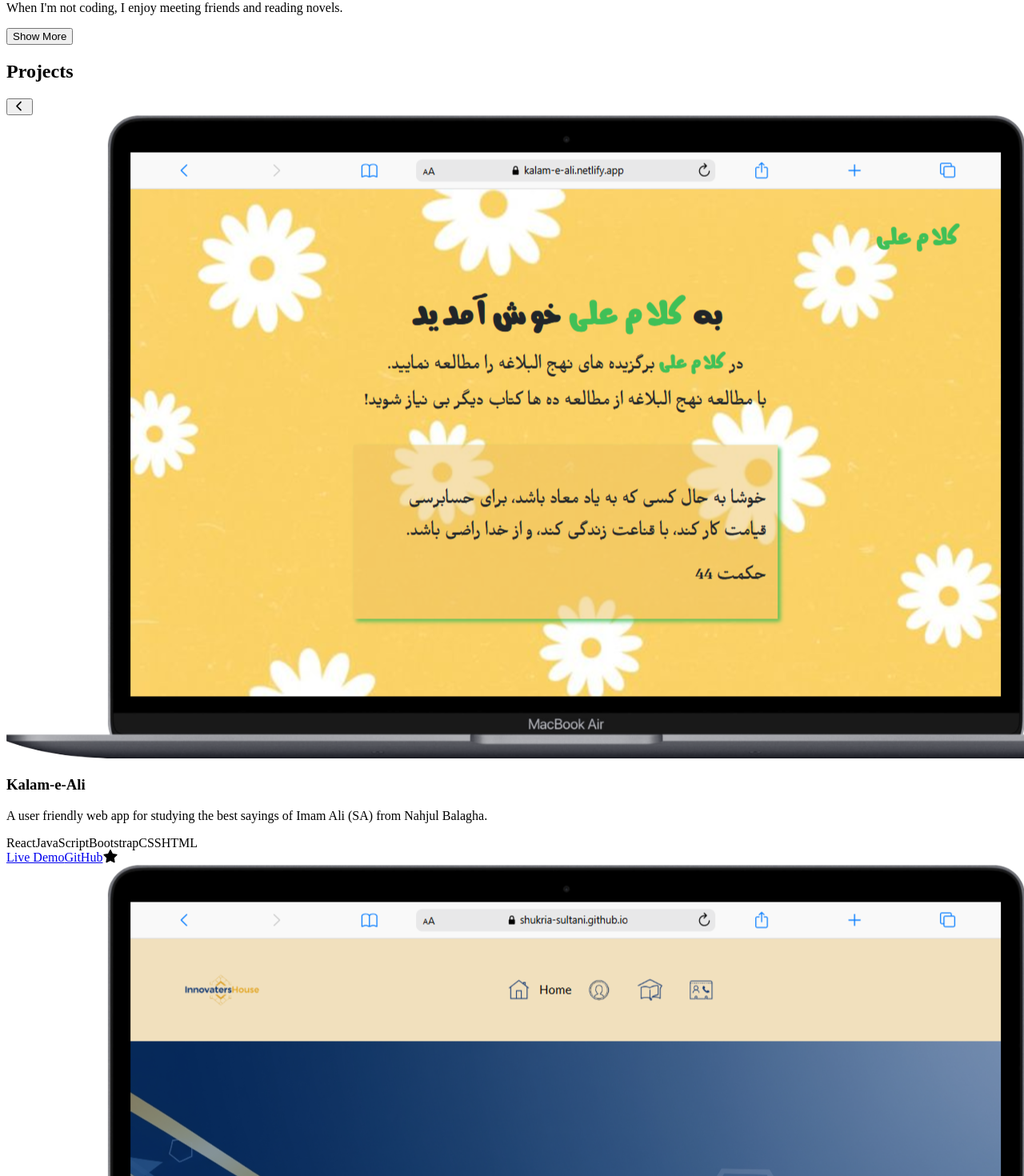
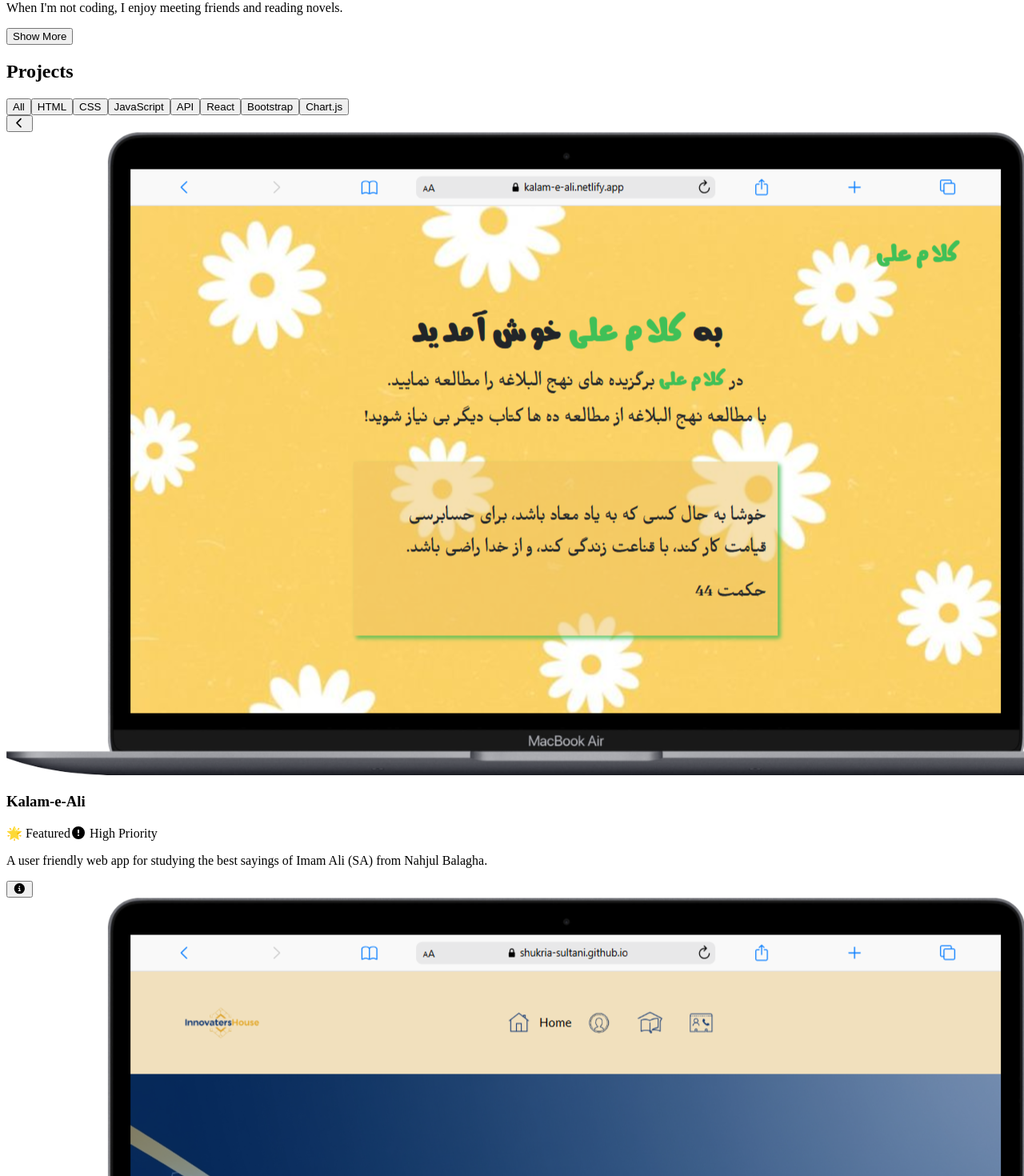
Before and after one commit to shukria-sultani/developer-portfolio, a React (Vite) app: page / in a window 1280 px wide. Shown: the part 2860-4330 px from the top of the page at 80% size. Built offline with nearby package versions, Linux system fonts and the light colour scheme; the HTML template or start-up script is replaced by a standard one.

Commit message:
Updated the Project Component to add more interactivity.

```diff
--- a/package.json
+++ b/package.json
@@ -13,7 +13,8 @@
     "@fortawesome/fontawesome-svg-core": "^7.0.0",
     "@fortawesome/free-brands-svg-icons": "^7.0.0",
     "@fortawesome/free-solid-svg-icons": "^7.0.0",
-    "@fortawesome/react-fontawesome": "^0.2.3",
+    "@fortawesome/react-fontawesome": "^0.2.6",
+    "framer-motion": "^12.23.12",
     "react": "^19.1.1",
     "react-dom": "^19.1.1"
   },
--- a/src/Components/Projects.jsx
+++ b/src/Components/Projects.jsx
@@ -4,7 +4,11 @@ import {
   faChevronLeft,
   faChevronRight,
   faStar,
+  faInfoCircle,
+  faTimesCircle,
+  faExclamationCircle,
 } from "@fortawesome/free-solid-svg-icons";
+import { motion, AnimatePresence } from 'framer-motion';
 
 // images
 import weatherDesktop from "../assets/images/Macbook-Air-all-around-weather.png";
@@ -24,6 +28,7 @@ export default function Projects() {
       githubLink: "https://github.com/shukria-sultani/SheCodes-Final_Project",
       techStack: ["HTML", "CSS", "JavaScript", "API"],
       featured: false,
+      priority: 'low',
     },
     {
       name: "Sayyida-Nisa",
@@ -34,6 +39,7 @@ export default function Projects() {
       githubLink: "https://github.com/shukria-sultani/Sayyida-Nisa",
       techStack: ["React", "JavaScript", "Bootstrap", "CSS", "HTML"],
       featured: true,
+      priority: 'high',
     },
     {
       name: "Kalam-e-Ali",
@@ -44,6 +50,7 @@ export default function Projects() {
       githubLink: "https://github.com/shukria-sultani/Imam-Ali-Sayings",
       techStack: ["React", "JavaScript", "Bootstrap", "CSS", "HTML"],
       featured: true,
+      priority: 'high',
     },
     {
       name: "InnovatersHouse",
@@ -54,6 +61,7 @@ export default function Projects() {
       githubLink: "https://github.com/shukria-sultani/InnovatersHouse",
       techStack: ["HTML", "CSS", "JavaScript"],
       featured: false,
+      priority: 'medium',
     },
     {
       name: "Client and Invoice Management",
@@ -65,52 +73,159 @@ export default function Projects() {
       githubLink: "https://github.com/shukria-sultani/freelance-invoice-app",
       techStack: ["HTML", "CSS", "JavaScript", "Chart.js"],
       featured: true,
+      priority: 'high',
     },
   ];
 
   const [currentIndex, setCurrentIndex] = useState(0);
   const projectsPerPage = 2;
 
+  // New states for updates and filters
+  const [projectUpdates, setProjectUpdates] = useState([]);
+  const [activeFilter, setActiveFilter] = useState("All");
+  const [expandedCard, setExpandedCard] = useState(null);
+
+  // Function to get unique tech stacks for filter buttons
+  const getUniqueTechStacks = () => {
+    const allStacks = projects.flatMap((p) => p.techStack);
+    return ["All", ...new Set(allStacks)];
+  };
+
+  // Filter the projects based on the active filter
+  const filteredProjects = projects.filter((project) =>
+    activeFilter === "All" ? true : project.techStack.includes(activeFilter)
+  );
+
   // Auto-slideshow functionality
   useEffect(() => {
     const interval = setInterval(() => {
       setCurrentIndex(
-        (prevIndex) => (prevIndex + projectsPerPage) % projects.length
+        (prevIndex) => (prevIndex + projectsPerPage) % filteredProjects.length
       );
     }, 5000); // Change projects every 5 seconds
 
     return () => clearInterval(interval); // Clean up the interval on component unmount
-  }, [projects.length]);
+  }, [filteredProjects.length]);
+
+  // Project Updates Polling
+  useEffect(() => {
+    const messages = [
+      "New project added: Weather All Around!",
+      "An update has been pushed to Sayyida-Nisa!",
+      "Kalam-e-Ali is now live!",
+      "Major performance updates for InnovatersHouse!",
+    ];
+    let messageIndex = 0;
+
+    const interval = setInterval(() => {
+      if (messageIndex < messages.length) {
+        setProjectUpdates((prevUpdates) => [
+          { id: Date.now(), text: messages[messageIndex] },
+          ...prevUpdates,
+        ]);
+        messageIndex++;
+      } else {
+        // Reset the updates
+        setProjectUpdates([]);
+        messageIndex = 0;
+      }
+    }, 15000);
+
+    return () => clearInterval(interval);
+  }, []);
 
   const handleNext = () => {
     setCurrentIndex(
-      (prevIndex) => (prevIndex + projectsPerPage) % projects.length
+      (prevIndex) => (prevIndex + projectsPerPage) % filteredProjects.length
     );
   };
 
   const handlePrevious = () => {
     setCurrentIndex(
       (prevIndex) =>
-        (prevIndex - projectsPerPage + projects.length) % projects.length
+        (prevIndex - projectsPerPage + filteredProjects.length) %
+        filteredProjects.length
     );
   };
 
-  const visibleProjects = projects.slice(
+  const toggleDetails = (name) => {
+    setExpandedCard(expandedCard === name ? null : name);
+  };
+
+  const visibleProjects = filteredProjects.slice(
     currentIndex,
     currentIndex + projectsPerPage
   );
+
+  const projectsToDisplay =
+    visibleProjects.length < projectsPerPage && filteredProjects.length > 0
+      ? [
+          ...visibleProjects,
+          ...filteredProjects.slice(
+            0,
+            projectsPerPage - visibleProjects.length
+          ),
+        ]
+      : visibleProjects;
 
   return (
     <section className="projects-section">
       <div className="projects-container">
         <h2>Projects</h2>
+
+        {/* Filter Buttons */}
+        <div className="filter-buttons">
+          {getUniqueTechStacks().map((stack, index) => (
+            <button
+              key={index}
+              onClick={() => setActiveFilter(stack)}
+              className={`filter-button ${activeFilter === stack ? "active" : ""}`}
+            >
+              {stack}
+            </button>
+          ))}
+        </div>
+
+        {/* Live Updates Ticker */}
+        <div className="updates-panel">
+          <AnimatePresence>
+            {projectUpdates.map((update) => (
+              <motion.div
+                key={update.id}
+                className="update-message"
+                initial={{ opacity: 0, y: -20 }}
+                animate={{ opacity: 1, y: 0 }}
+                exit={{ opacity: 0, height: 0 }}
+                transition={{ duration: 0.5 }}
+              >
+                {update.text}
+              </motion.div>
+            ))}
+          </AnimatePresence>
+        </div>
+
         <div className="project-grid-wrapper">
           <button onClick={handlePrevious} className="slide-button prev-button">
             <FontAwesomeIcon icon={faChevronLeft} />
           </button>
-          <div className="project-grid">
-            {visibleProjects.map((project, index) => (
-              <div className="project-card" key={index}>
+
+          <AnimatePresence mode="wait">
+            <motion.div
+              className="project-grid"
+              key={currentIndex}
+              initial={{ opacity: 0, x: 200 }}
+              animate={{ opacity: 1, x: 0 }}
+              exit={{ opacity: 0, x: -200 }}
+              transition={{ duration: 0.5 }}
+            >
+              {projectsToDisplay.map((project) => (
+                <div
+                  className={`project-card ${
+                    expandedCard === project.name ? "expanded" : ""
+                  }`}
+                  key={project.name}
+                  onClick={() => toggleDetails(project.name)}
+                >
                   <div className="project-image-container">
                     <img
                       src={project.imageDesktop}
@@ -120,7 +235,35 @@ export default function Projects() {
                   </div>
                   <div className="project-content">
                     <h3 className="project-name">{project.name}</h3>
-                  <p className="project-description">{project.description}</p>
+
+                    {/* Priority & Featured Badges */}
+                    <div className="project-badges">
+                      {project.featured && (
+                        <motion.span
+                          className="featured-badge"
+                          animate={{ scale: [1, 1.1, 1] }}
+                          transition={{ duration: 1.5, repeat: Infinity, ease: "easeInOut" }}
+                        >
+                          🌟 Featured
+                        </motion.span>
+                      )}
+                      {project.priority === 'high' && (
+                        <motion.span
+                          className="priority-badge high-priority"
+                          animate={{ scale: [1, 1.1, 1] }}
+                          transition={{ duration: 1.5, repeat: Infinity, ease: "easeInOut" }}
+                        >
+                          <FontAwesomeIcon icon={faExclamationCircle} /> High Priority
+                        </motion.span>
+                      )}
+                    </div>
+
+                    {/* Conditional Rendering for Details */}
+                    {expandedCard === project.name ? (
+                      <div className="expanded-details">
+                        <p className="project-description">
+                          {project.description}
+                        </p>
                         <div className="tech-stack">
                           {project.techStack.map((tech, i) => (
                             <span key={i} className="tech-item">
@@ -129,28 +272,30 @@ export default function Projects() {
                           ))}
                         </div>
                         <div className="project-links">
-                    <a
-                      href={project.liveLink}
-                      target="_blank"
-                      rel="noopener noreferrer"
-                      className="live-demo-btn"
-                    >
+                          <a href={project.liveLink} target="_blank" rel="noopener noreferrer" className="live-demo-btn">
                             Live Demo
                           </a>
-                    <a
-                      href={project.githubLink}
-                      target="_blank"
-                      rel="noopener noreferrer"
-                      className="github-btn"
-                    >
+                          <a href={project.githubLink} target="_blank" rel="noopener noreferrer" className="github-btn">
                             GitHub
                           </a>
-                    {project.featured ? <FontAwesomeIcon icon={faStar} className="featured-icon"/> : null}
                         </div>
+                      </div>
+                    ) : (
+                      <p className="project-description-short">
+                        {project.description}
+                      </p>
+                    )}
+
+                    {/* Toggle Button */}
+                    <button className="details-toggle-btn" onClick={(e) => { e.stopPropagation(); toggleDetails(project.name); }}>
+                      <FontAwesomeIcon icon={expandedCard === project.name ? faTimesCircle : faInfoCircle} />
+                    </button>
                   </div>
                 </div>
               ))}
-          </div>
+            </motion.div>
+          </AnimatePresence>
+
           <button onClick={handleNext} className="slide-button next-button">
             <FontAwesomeIcon icon={faChevronRight} />
           </button>
--- a/src/styles.css
+++ b/src/styles.css
@@ -770,3 +770,167 @@ nav{
     font-size: 0.85rem;
   }
 }
+
+/* Filter Buttons */
+.filter-buttons {
+  margin-top: 30px;
+  display: flex;
+  flex-wrap: wrap;
+  justify-content: center;
+  gap: 10px;
+}
+
+.filter-button {
+  background-color: #f0f0f0;
+  color: #003566;
+  border: 1px solid #ced4da;
+  padding: 10px 20px;
+  border-radius: 25px;
+  font-weight: 500;
+  cursor: pointer;
+  transition: all 0.3s ease;
+}
+
+.filter-button:hover {
+  background-color: #e0e0e0;
+}
+
+.filter-button.active {
+  background-color: #ffc300;
+  color: #003566;
+  border-color: #ffc300;
+  font-weight: bold;
+}
+
+/* Project Card Animations & Styling */
+.project-card {
+  position: relative;
+  border-radius: 12px;
+  box-shadow: 0 4px 15px rgba(0, 0, 0, 0.1);
+  overflow: hidden;
+  cursor: pointer;
+  transition: transform 0.3s ease-in-out, box-shadow 0.3s ease-in-out;
+}
+
+.project-card:hover {
+  transform: translateY(-8px) scale(1.03);
+  box-shadow: 0 10px 30px rgba(0, 53, 102, 0.2);
+}
+
+.project-content {
+  padding: 20px;
+  background-color: #ffffff;
+}
+
+.project-description-short {
+  display: -webkit-box;
+  -webkit-line-clamp: 3;
+  -webkit-box-orient: vertical;
+  overflow: hidden;
+  text-overflow: ellipsis;
+  min-height: 60px;
+}
+
+
+.project-card.expanded {
+  height: auto;
+  min-height: 400px;
+}
+
+.expanded-details {
+  opacity: 1;
+  max-height: 500px;
+  transition: all 0.5s ease;
+}
+
+.details-toggle-btn {
+  position: absolute;
+  bottom: 20px;
+  right: 20px;
+  background: none;
+  border: none;
+  cursor: pointer;
+  font-size: 1.5rem;
+  color: #003566;
+  transition: transform 0.3s ease;
+  z-index: 10;
+}
+
+.details-toggle-btn:hover {
+  transform: scale(1.1);
+}
+
+.featured-icon {
+  position: absolute;
+  top: 15px;
+  right: 15px;
+  font-size: 1.5rem;
+  color: #ffc300;
+}
+
+.project-links {
+  display: flex;
+  gap: 10px;
+  margin-top: 20px;
+}
+
+
+/* Project Updates Ticker */
+.updates-panel {
+  margin: 20px auto;
+  padding: 15px 20px;
+  background-color: #f0f0f0;
+  border-radius: 8px;
+  max-width: 800px;
+  overflow: hidden;
+  box-shadow: inset 0 0 5px rgba(0, 0, 0, 0.1);
+  font-size: 0.9rem;
+  font-weight: 500;
+  color: #333;
+}
+
+.update-message {
+  padding: 5px 0;
+  border-bottom: 1px solid #e0e0e0;
+}
+
+.update-message:last-child {
+  border-bottom: none;
+}
+
+/* Color-Coded Badges & Animations */
+.project-badges {
+  display: flex;
+  flex-wrap: wrap;
+  gap: 10px;
+  margin-top: 10px;
+  margin-bottom: 10px;
+}
+
+.featured-badge {
+  background-color: #ffc300;
+  color: #003566;
+  padding: 6px 12px;
+  border-radius: 5px;
+  font-weight: bold;
+  font-size: 0.9rem;
+  letter-spacing: 0.5px;
+  white-space: nowrap;
+}
+
+.priority-badge {
+  padding: 6px 12px;
+  border-radius: 5px;
+  font-weight: bold;
+  font-size: 0.9rem;
+  letter-spacing: 0.5px;
+  white-space: nowrap;
+  display: flex;
+  align-items: center;
+  gap: 5px;
+}
+
+.high-priority {
+  background-color: #dc3545;
+  color: #fff;
+}
```
Also changed, not shown: 1 other file (tests, documents, lock files or other folders). Lines whose indentation alone changed are shown as unchanged.
